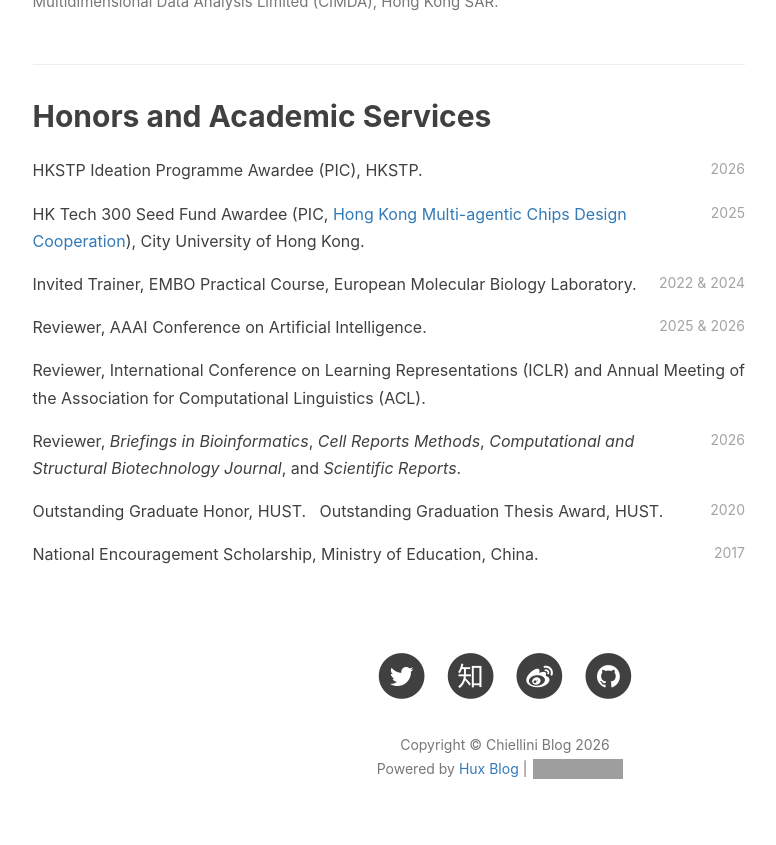
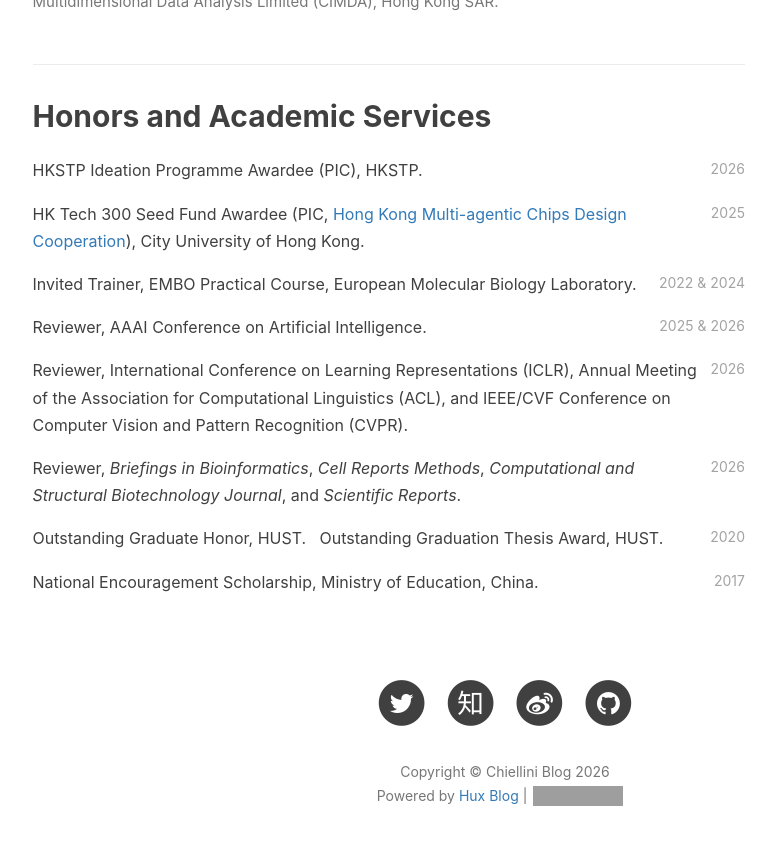
Before and after one commit to chiellini/chiellini.github.io, a Jekyll site: the page built from cv.html, in a window 1280 px wide and 900 px high, scrolled down 6127 px. Shown: the top 845 px of the window, without its empty margins (135-911 px from the left). Built offline with Jekyll 4.4.1, drawn with Linux system fonts in a browser that asks for light colours; nearby versions of some CDN libraries; comment, search, counter and statistics services are not loaded; grey boxes are pictures that could not be loaded.

Commit message:
CV page: ICLR/ACL/CVPR reviewing all 2026 (per owner)

```diff
--- a/cv.html
+++ b/cv.html
@@ -399,7 +399,8 @@ header-img: "img/tag-bg.jpg"
         Reviewer, AAAI Conference on Artificial Intelligence.
     </div>
     <div class="cv-row clearfix">
-        Reviewer, International Conference on Learning Representations (ICLR) and Annual Meeting of the Association for Computational Linguistics (ACL).
+        <span class="cv-date">2026</span>
+        Reviewer, International Conference on Learning Representations (ICLR), Annual Meeting of the Association for Computational Linguistics (ACL), and IEEE/CVF Conference on Computer Vision and Pattern Recognition (CVPR).
     </div>
     <div class="cv-row clearfix">
         <span class="cv-date">2026</span>
```
